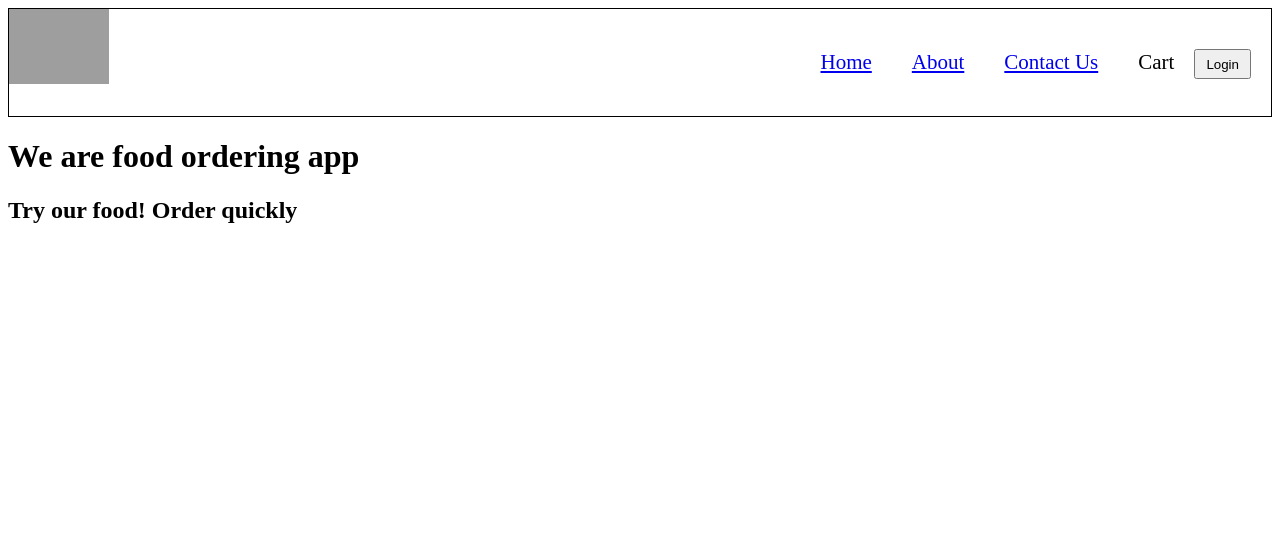
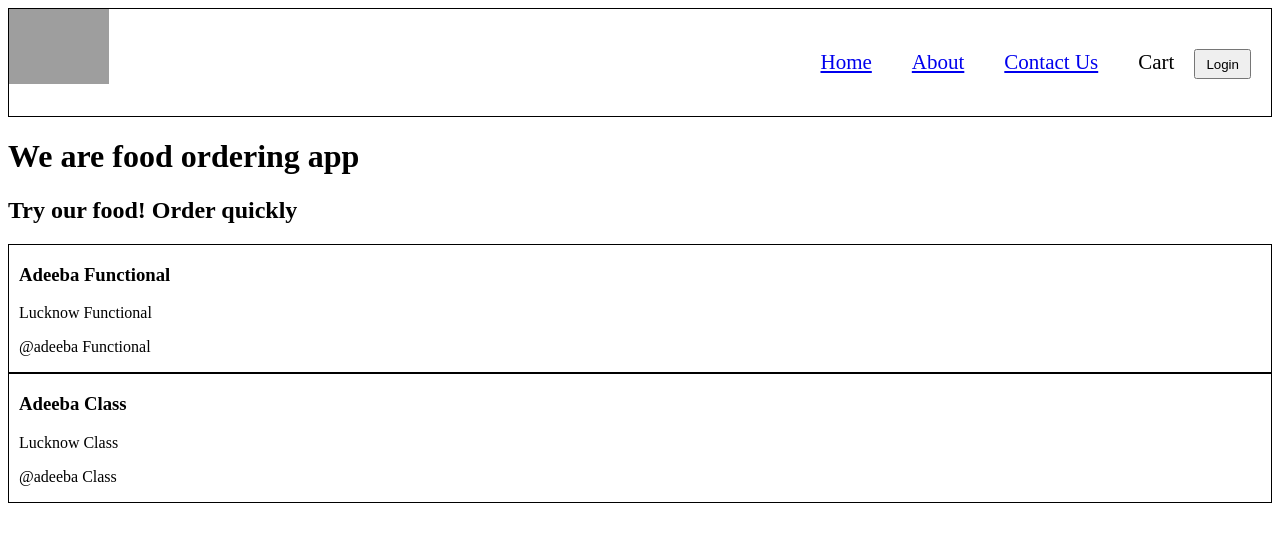
Before and after one commit to adeebafatima/Namaste-React-Course, a React (Vite) app: page /about in a window 1280 px wide. Shown: the top 542 px of the page. Built offline with nearby package versions, Linux system fonts and the light colour scheme; grey boxes are pictures that could not be loaded.

Commit message:
ep8_Basic_Class_Component

```diff
--- a/src/components/About.js
+++ b/src/components/About.js
@@ -1,7 +1,12 @@
+import User from "./User"
+import UserClass from "./UserClass"
+
 const About = () => (
   <div>
     <h1>We are food ordering app</h1>
     <h2>Try our food! Order quickly</h2>
+    <User name="Adeeba Functional" location="Lucknow Functional" handle="@adeeba Functional"/>
+    <UserClass name="Adeeba Class" location="Lucknow Class" handle="@adeeba Class"/>
   </div>
 );
 
--- /dev/null
+++ b/src/components/User.js
@@ -0,0 +1,11 @@
+const User = ({name,location,handle}) => {
+
+    return (
+        <div className="userCard">
+            <h3>{name}</h3>
+            <p>{location}</p>
+            <p>{handle}</p>
+        </div>
+    )
+}
+export default User;
--- /dev/null
+++ b/src/components/UserClass.js
@@ -0,0 +1,21 @@
+import React from 'react';
+
+class UserClass extends React.Component{
+
+    constructor(props){
+        super(props)
+    }
+    render(){
+        const {name,location,handle}=this.props
+        return (
+            <div className="userCard">
+            <h3>{name}</h3>
+            <p>{location}</p>
+            <p>{handle}</p>
+        </div>
+
+        )
+    }
+}
+
+export default UserClass;
--- a/styles.css
+++ b/styles.css
@@ -83,3 +83,8 @@
 .resImage {
   width: 100%;
 }
+
+.userCard {
+  border: 1px solid black;
+  padding-left: 10px;
+}
```
